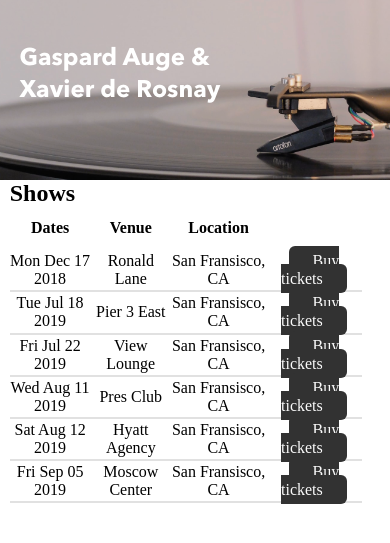
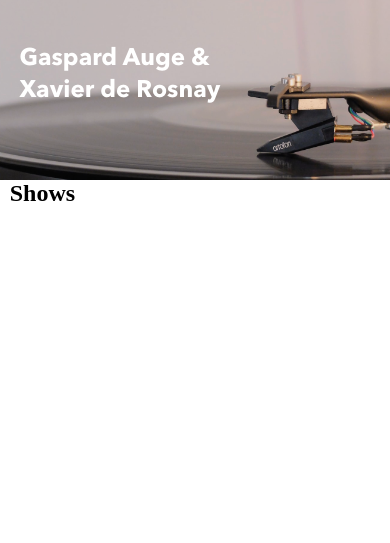
Before and after one commit to russellwinters/russell-winters-bandsite, a plain HTML site: page sprint-two/pages/shows.html in a window 390 px wide. Shown: the part 83-626 px from the top of the page. Drawn offline with Linux system fonts and the light colour scheme.

Commit message:
Made the table only above 600px breakpoint. Also styled a little bit

```diff
--- a/sprint-two/scripts/table.js
+++ b/sprint-two/scripts/table.js
@@ -1,49 +1,45 @@
 // !Object that contains all show information
-var shows = [
+const shows = [
   {
-    Dates: "Mon Dec 17 2018",
-    Venue: "Ronald Lane",
-    Location: "San Fransisco, CA"
+    dates: "Mon Dec 17 2018",
+    venue: "Ronald Lane",
+    location: "San Fransisco, CA"
   },
   {
-    Dates: "Tue Jul 18 2019",
-    Venue: "Pier 3 East",
-    Location: "San Fransisco, CA"
+    dates: "Tue Jul 18 2019",
+    venue: "Pier 3 East",
+    location: "San Fransisco, CA"
   },
   {
-    Dates: "Fri Jul 22 2019",
-    Venue: "View Lounge",
-    Location: "San Fransisco, CA"
+    dates: "Fri Jul 22 2019",
+    venue: "View Lounge",
+    location: "San Fransisco, CA"
   },
   {
-    Dates: "Wed Aug 11 2019",
-    Venue: "Pres Club",
-    Location: "San Fransisco, CA"
+    dates: "Wed Aug 11 2019",
+    venue: "Pres Club",
+    location: "San Fransisco, CA"
   },
   {
-    Dates: "Sat Aug 12 2019",
-    Venue: "Hyatt Agency",
-    Location: "San Fransisco, CA"
+    dates: "Sat Aug 12 2019",
+    venue: "Hyatt Agency",
+    location: "San Fransisco, CA"
   },
   {
-    Dates: "Fri Sep 05 2019",
-    Venue: "Moscow Center",
-    Location: "San Fransisco, CA"
+    dates: "Fri Sep 05 2019",
+    venue: "Moscow Center",
+    location: "San Fransisco, CA"
   }
 ];
-
-// !Create variables that will be used in both functions
-var tableRow;
-var createText;
 
 // !Create a function for the table headers
 
 function createTableHeading(thisTable, keyValues) {
-  var tHead = thisTable.createTHead();
-  tableRow = tHead.insertRow();
-  for (var show of showKeys) {
-    var th = document.createElement("th");
-    createText = document.createTextNode(show);
+  let tHead = thisTable.createTHead();
+  let tableRow = tHead.insertRow();
+  for (showKey of showKeys) {
+    let th = document.createElement("th");
+    let createText = document.createTextNode(showKey);
     th.appendChild(createText);
     tableRow.appendChild(th);
   }
@@ -52,24 +48,27 @@ function createTableHeading(thisTable, keyValues) {
 // !Function to create table data
 function createTable(thisTable, data) {
   for (var show of shows) {
-    tableRow = thisTable.insertRow();
+    let tableRow = thisTable.insertRow();
     for (var key in show) {
-      var cell = tableRow.insertCell();
-      createText = document.createTextNode(show[key]);
+      let cell = tableRow.insertCell();
+      let createText = document.createTextNode(show[key]);
       cell.appendChild(createText);
     }
-    var btnCell = tableRow.insertCell();
+    let btnCell = tableRow.insertCell();
     btnCell.className = "button-container";
-    var btn = document.createElement("a");
+    let btn = document.createElement("a");
     btn.innerHTML = "Buy tickets";
     btnCell.appendChild(btn);
   }
 }
 
 // !Invoking variables
-var myTable = document.querySelector("table");
-var showKeys = Object.keys(shows[0]);
+const myTable = document.querySelector("table");
+const showKeys = Object.keys(shows[0]);
+const tabletWidth = window.innerWidth;
 
 // !Invoke functions
-createTableHeading(myTable, showKeys);
-createTable(myTable, shows);
+if (tabletWidth >= 600) {
+  createTable(myTable, shows);
+  createTableHeading(myTable, showKeys);
+}
--- a/sprint-two/styles/partials/_shows.scss
+++ b/sprint-two/styles/partials/_shows.scss
@@ -1,13 +1,20 @@
 // !Styling for @medium and @large
 
 .shows {
-  width: 95%;
+  width: 95%; //todo: check actual width
   margin: 0 auto;
 
   .shows__table {
-    width: 95%;
+    width: 95%; //todo: check actual width
+    margin-top: 10px; //todo: check real margins
     border-collapse: collapse;
 
+    & thead {
+      & tr {
+        height: 25px;
+        border-bottom: none;
+      }
+    }
     & tr {
       height: 5vh;
       border-bottom: 2px solid $mercury;
@@ -17,10 +24,10 @@
       }
     }
 
-    & tr:first-of-type {
-      border-bottom: none;
-      // text-align: center;
-    }
+    // & tr:first-of-type {
+    //   border-bottom: none;
+    //   // text-align: center;
+    // }
 
     & .button-container {
       & a {
```
Also changed, not shown: sprint-two/index.html (+22 -87 lines), sprint-two/styles/main.css, 1 other file.
